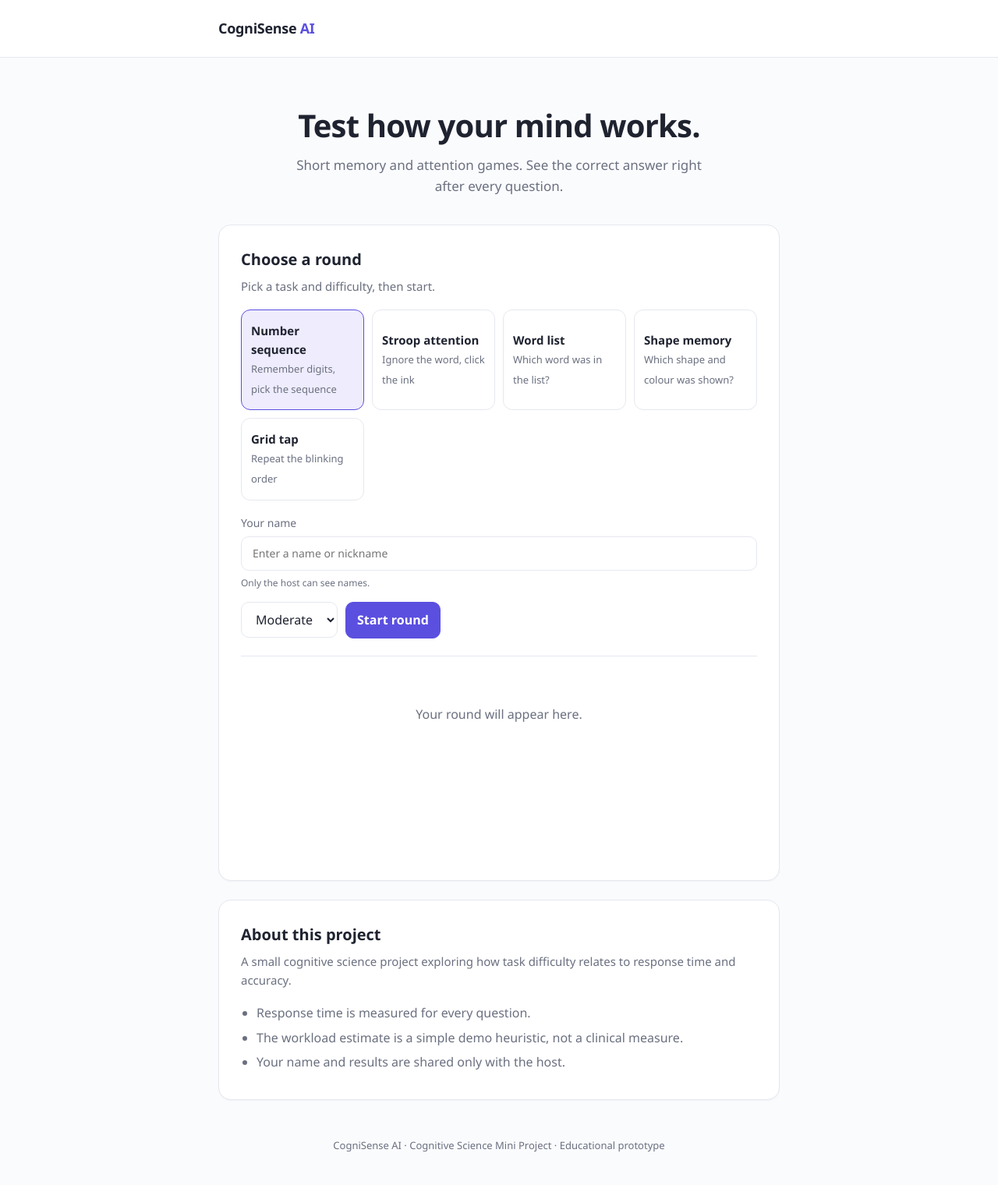
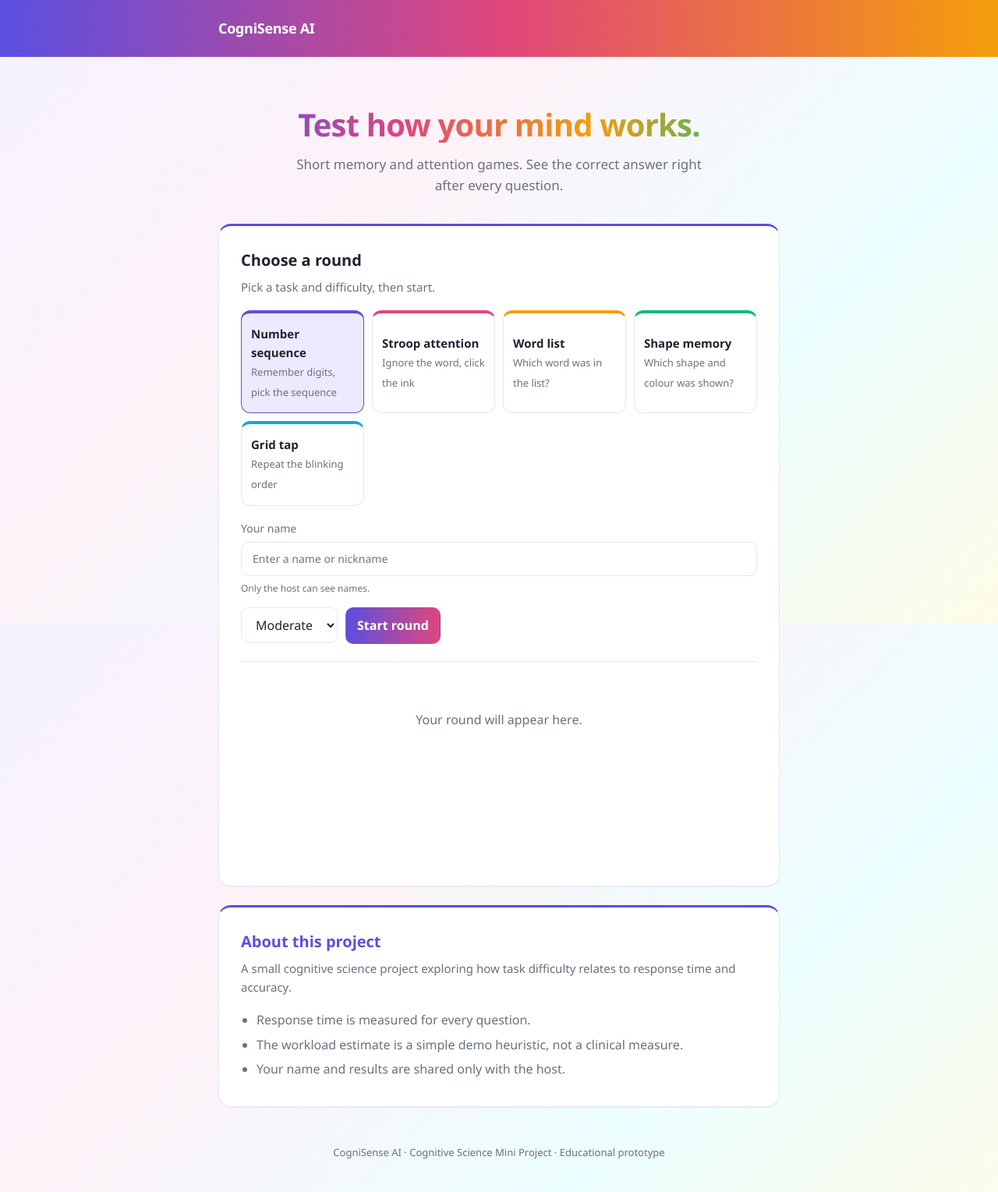
Before and after one commit to AnuDharshiniBaskar/CogniSense-AI., a Flask app: page / in a window 1280 px wide. Shown: the whole page at 78% size. Before the commit the page ends 1478 px from the top, so only its background shows below. Run offline with Flask 3, Linux system fonts and the light colour scheme.

Commit message:
Add multi-colour theme styles to CSS

```diff
--- a/static/style.css
+++ b/static/style.css
@@ -145,3 +145,44 @@
 .cell.lit { background: var(--accent); border-color: var(--accent); }
 .cell.good { background: var(--good-soft); border-color: var(--good); }
 .cell.bad { background: var(--bad-soft); border-color: var(--bad); }
+
+/* ---- Multi-colour theme ---- */
+body {
+  background: linear-gradient(135deg, #f5f3ff 0%, #fdf2f8 35%, #ecfeff 70%, #fefce8 100%) fixed;
+}
+header.site {
+  background: linear-gradient(90deg, #5b4fe0, #e0467c, #f59e0b);
+  border-bottom: none;
+}
+header.site .brand, header.site .brand span { color: #fff; }
+.hero h1 {
+  background: linear-gradient(90deg, #5b4fe0, #e0467c, #f59e0b, #10b981);
+  -webkit-background-clip: text; background-clip: text; color: transparent;
+}
+.primary {
+  background: linear-gradient(90deg, #5b4fe0, #e0467c);
+  border-color: transparent;
+}
+.task-btn[data-task="Memory"]   { border-top: 4px solid #5b4fe0; }
+.task-btn[data-task="Attention"]{ border-top: 4px solid #e0467c; }
+.task-btn[data-task="Words"]    { border-top: 4px solid #f59e0b; }
+.task-btn[data-task="Shapes"]   { border-top: 4px solid #10b981; }
+.task-btn[data-task="Grid"]     { border-top: 4px solid #0ea5e9; }
+.task-btn.active[data-task="Memory"]    { background: #ede9fe; border-color: #5b4fe0; }
+.task-btn.active[data-task="Attention"] { background: #fce7f3; border-color: #e0467c; }
+.task-btn.active[data-task="Words"]     { background: #fef3c7; border-color: #f59e0b; }
+.task-btn.active[data-task="Shapes"]    { background: #d1fae5; border-color: #10b981; }
+.task-btn.active[data-task="Grid"]      { background: #e0f2fe; border-color: #0ea5e9; }
+.option:hover:not(:disabled) { border-color: #e0467c; background: #fdf2f8; }
+.progress-text { color: #e0467c; font-weight: 600; }
+.result .score {
+  background: linear-gradient(90deg, #5b4fe0, #e0467c, #f59e0b);
+  -webkit-background-clip: text; background-clip: text; color: transparent;
+}
+.timer-bar { background: linear-gradient(90deg, #5b4fe0, #e0467c); }
+.cell:nth-child(4n+1).lit { background: #5b4fe0; border-color: #5b4fe0; }
+.cell:nth-child(4n+2).lit { background: #e0467c; border-color: #e0467c; }
+.cell:nth-child(4n+3).lit { background: #f59e0b; border-color: #f59e0b; }
+.cell:nth-child(4n+4).lit { background: #10b981; border-color: #10b981; }
+.card, section.card { border-top: 3px solid #5b4fe0; }
+.about h2 { color: #5b4fe0; }
```
